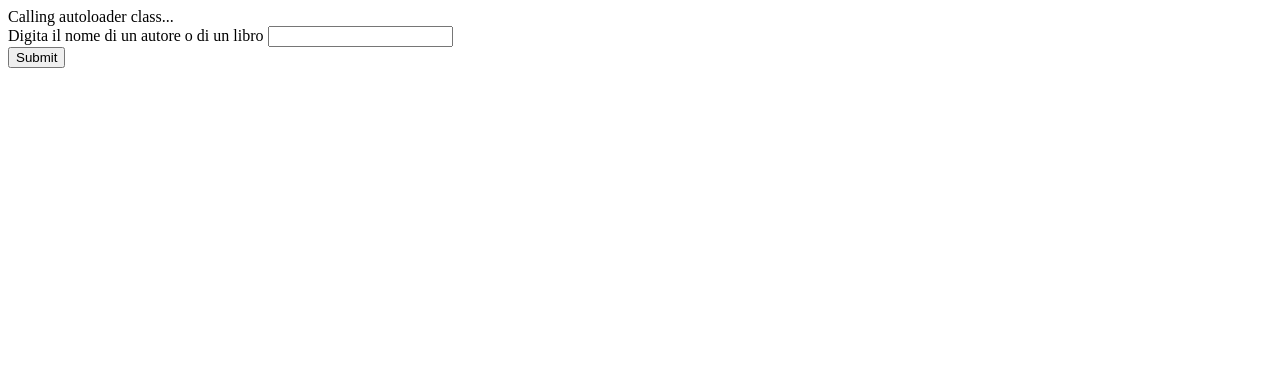
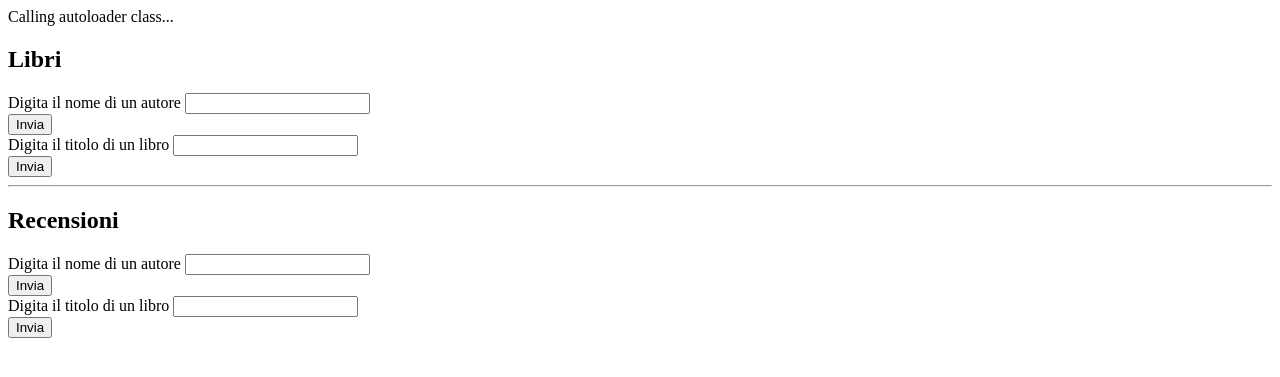
Before and after one commit to bissim/adbis, a PHP site: page /view/index.php in a window 1280 px wide. Shown: the top 377 px of the page. Run offline with PHP 8.4, Linux system fonts and the light colour scheme.

Commit message:
realized js file called by index.php

```diff
--- a/view/index.php
+++ b/view/index.php
@@ -15,15 +15,43 @@ include '../Autoloader.php';
 <html>
 
 <head>
+<script src="https://ajax.googleapis.com/ajax/libs/jquery/3.3.1/jquery.min.js"></script>
 <meta charset="utf-8" />
 <title>Prova</title>
-    </head>
 
 <body>
 
-        <form action="main.php" method="post">
-            Digita il nome di un autore o di un libro <input type="text" name="author"><br>
-            <input type="submit">
+<!-- Qui saranno posizionaati i risultati della ricerca -->
+<p id="demo"></p>
+
+<script type="text/javascript" src="main.js"></script>
+
+<h2>Libri</h2>
+<!-- Il form per la ricerca dei libri in base all'autore -->
+<form name="authorForm">
+    Digita il nome di un autore <input type="text" id="bookAut" name="author"><br>
+    <input id="bookAutBtn" type="button" value="Invia">
+</form>
+
+<!-- Il form per la ricerca dei libri in base al titolo -->
+<form name="titleForm">
+    Digita il titolo di un libro <input type="text" id="bookTit" name="title"><br>
+    <input id="bookTitBtn" type="button" value="Invia">
+</form>
+
+<hr />
+
+<h2>Recensioni</h2>
+<!-- Il form per la ricerca delle recensioni in base all'autore -->
+<form name="authorForm">
+        Digita il nome di un autore <input type="text" id="reviewAut" name="author"><br>
+        <input id="reviewAutBtn" type="button" value="Invia">
+    </form>
+
+    <!-- Il form per la ricerca delle recensioni in base al titolo -->
+    <form name="titleForm">
+        Digita il titolo di un libro <input type="text" id="reviewTit" name="title"><br>
+        <input id="reviewTitBtn" type="button" value="Invia">
     </form>
 
 </body>
--- /dev/null
+++ b/view/main.js
@@ -0,0 +1,64 @@
+$(document).ready(function(){
+    // Si distingue il caso di ricerca per autore e ricerca per titolo
+    $('input[type=button]').click(function(){
+        var id = $(this).attr("id");
+        var keyword, search, table;
+        switch (id) {
+            case 'bookAutBtn': keyword = $('input[id=bookAut]').val();
+                            search = 'author';
+                            table = 'book';
+            break;
+            case 'bookTitBtn': keyword = $('input[id=bookTit]').val();
+                            search = 'title';
+                            table = 'book';
+            break;
+            case 'reviewAutBtn': keyword = $('input[id=reviewAut]').val();
+                            search = 'author';
+                            table = 'review';
+            break;
+            case 'reviewTitBtn': keyword = $('input[id=reviewTit]').val();
+                            search = 'title';
+                            table = 'review';
+        }
+        // Il json che si invia alla pagina php consiste nella parola chiave per la ricerca
+        // e il tipo di ricerca (per autore o titolo)
+        obj = { "keyword":keyword, "search":search, "table":table };
+        dbParam = JSON.stringify(obj);
+        // Si effettua la chiamata AJAX
+        $.ajax({
+            type : "GET",
+            url : "../controller/Mediator.php?x=" + dbParam,
+            dataType : "json",
+            // Si stampano i risultati ottenuti
+            success : function (res) {
+                var txt = "";
+                if (table == "book")
+                {
+                    $.each( res, function( i, value ) {
+                    txt += "Titolo: " + value.title + "<br>" +
+                            "Autore: " + value.author + "<br>" +
+                            "Prezzo: " + value.price + "<br>" +
+                            "Immagine: " + value.image + "<br>" +
+                            "Link: " + value.link + "<hr>";
+                });
+            }
+            else {
+                $.each( res, function( i, value ) {
+                    txt += "Titolo: " + value.title + "<br>" +
+                            "Autore: " + value.author + "<br>" +
+                            "Trama: " + value.plot + "<br>" +
+                            "Testo: " + value.text + "<br>" +
+                            "Media: " + value.avg + "<br>" +
+                            "Stile: " + value.style + "<br>" +
+                            "Contenuto: " + value.content + "<br>" +
+                            "Piacevolezza: " + value.pleasantness + "<hr>";
+                });
+            }
+            $("#demo").html(txt);
+            },
+            error : function (richiesta,stato,errori) {
+                alert("E' avvenuto un errore. stato della chiamata: "+stato);
+            }
+        });
+    });
+});
```
Lines whose indentation alone changed are shown as unchanged.
